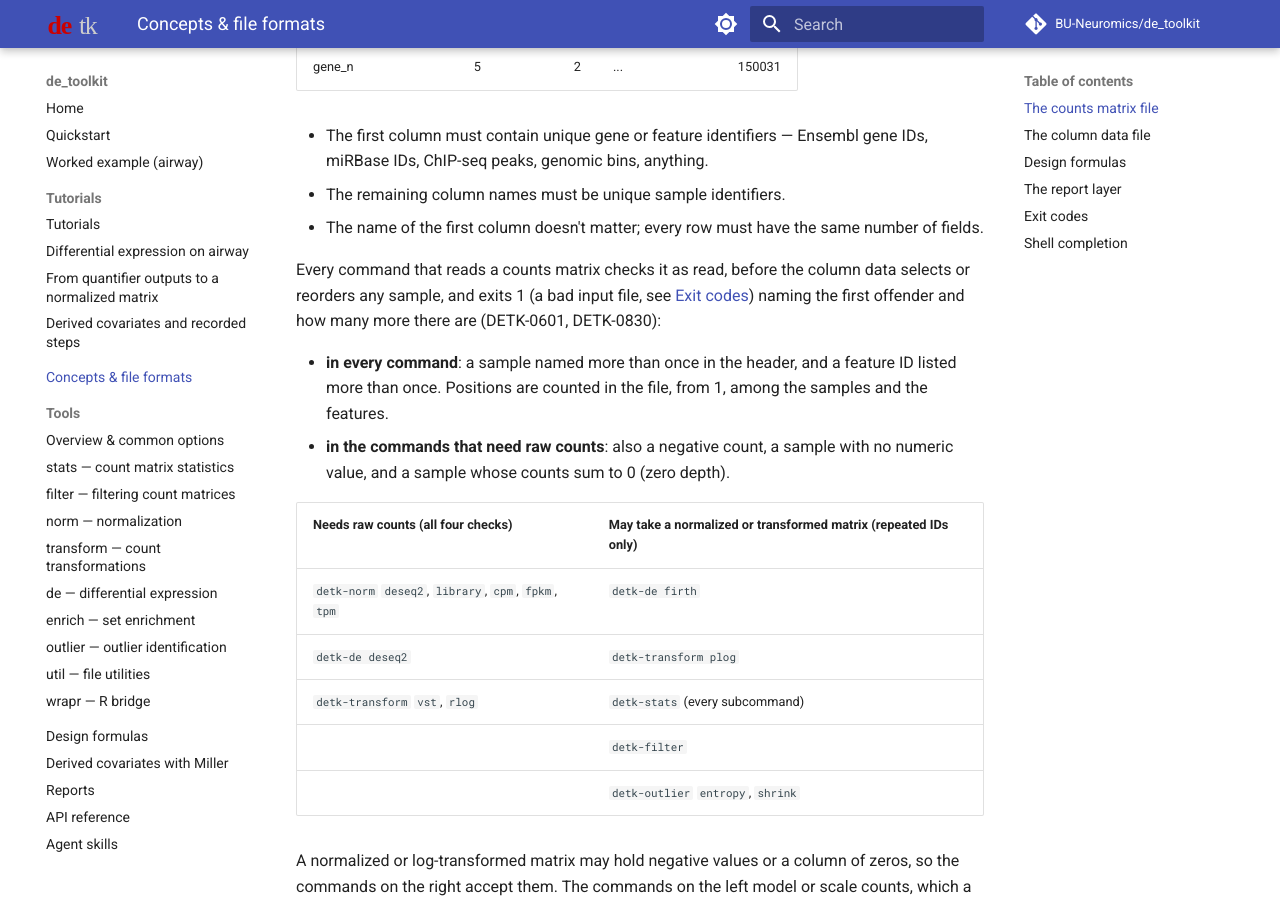
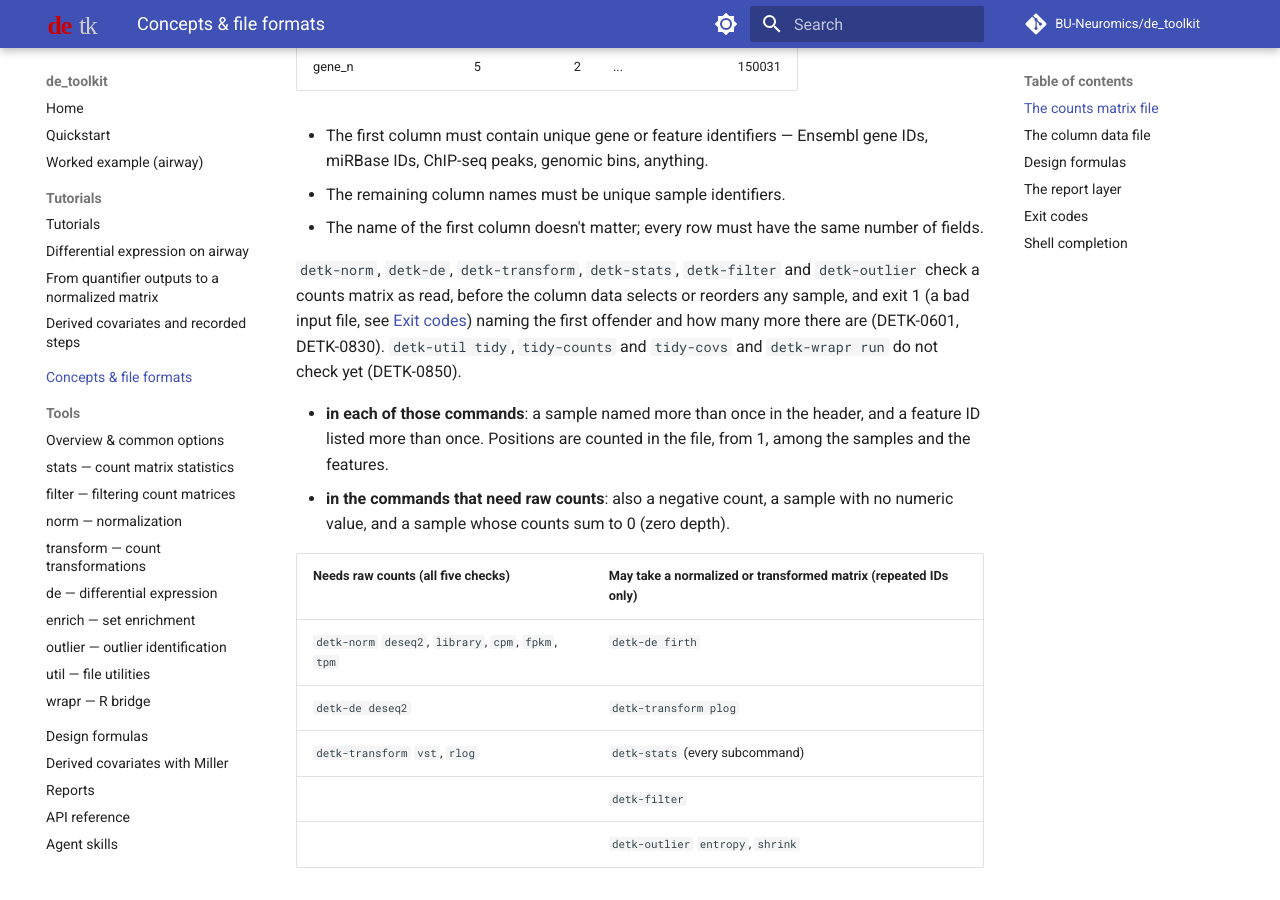
Before and after one commit to BU-Neuromics/de_toolkit, an MkDocs documentation site: the page built from docs/concepts.md, in a window 1280 px wide and 900 px high, scrolled down 767 px. Built offline with MkDocs 1.6.1 and Material for MkDocs 9.7.7, drawn with Linux system fonts in a browser that asks for light colours; comment, search, counter and statistics services are not loaded.

Commit message:
#201: name the commands that run the count checks; detk-util tidy* and detk-wrapr run don't yet (DETK-0850)
Also 'all five checks' in the concepts table (review of #203).

Cogit-Node: release-1-0-1/count-checks-readers

Co-Authored-By: Claude Opus 5.5 <noreply@anthropic.com>
Claude-Session: https://claude.ai/code/session_012v2FbsNg8sQpcBfXY8pfoe

```diff
--- a/docs/concepts.md
+++ b/docs/concepts.md
@@ -34,18 +34,20 @@ Every tool accepts a counts matrix of the form:
 - The name of the first column doesn't matter; every row must have the same
   number of fields.
 
-Every command that reads a counts matrix checks it as read, before the
-column data selects or reorders any sample, and exits 1 (a bad input file,
-see [Exit codes](#exit-codes)) naming the first offender and how many more
-there are (DETK-0601, DETK-0830):
+`detk-norm`, `detk-de`, `detk-transform`, `detk-stats`, `detk-filter` and
+`detk-outlier` check a counts matrix as read, before the column data selects
+or reorders any sample, and exit 1 (a bad input file, see
+[Exit codes](#exit-codes)) naming the first offender and how many more there
+are (DETK-0601, DETK-0830). `detk-util tidy`, `tidy-counts` and `tidy-covs`
+and `detk-wrapr run` do not check yet (DETK-0850).
 
-- **in every command**: a sample named more than once in the header, and a
-  feature ID listed more than once. Positions are counted in the file, from
-  1, among the samples and the features.
+- **in each of those commands**: a sample named more than once in the
+  header, and a feature ID listed more than once. Positions are counted in
+  the file, from 1, among the samples and the features.
 - **in the commands that need raw counts**: also a negative count, a sample
   with no numeric value, and a sample whose counts sum to 0 (zero depth).
 
-| Needs raw counts (all four checks) | May take a normalized or transformed matrix (repeated IDs only) |
+| Needs raw counts (all five checks) | May take a normalized or transformed matrix (repeated IDs only) |
 |---|---|
 | `detk-norm` `deseq2`, `library`, `cpm`, `fpkm`, `tpm` | `detk-de firth` |
 | `detk-de deseq2` | `detk-transform plog` |
```
Also changed, not shown: 1 other file.
